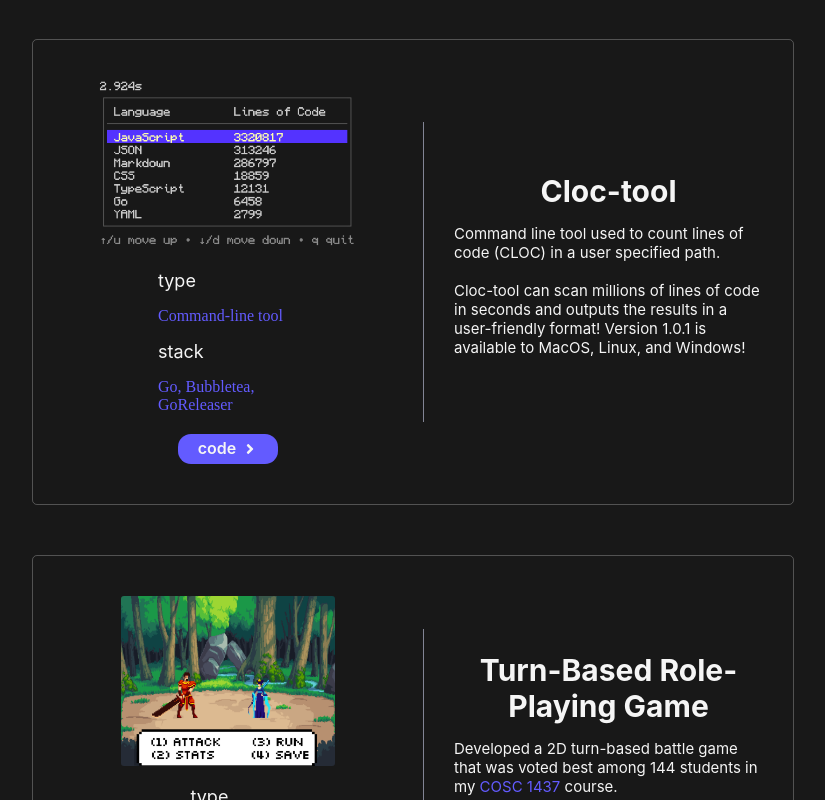
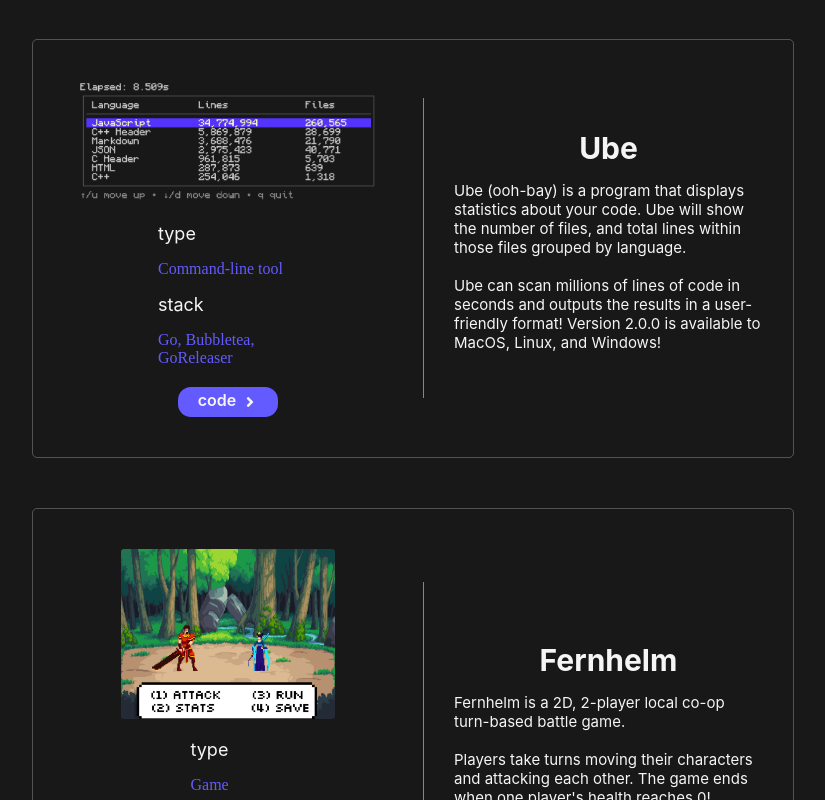
Before and after one commit to ramirezfernando/fernandoramirez.me, a React (Vite) app: page /projects in a window 1280 px wide. Shown: the part 1040-1840 px from the top of the page, without its empty margins (227-1052 px from the left). Built offline with nearby package versions, Linux system fonts and the light colour scheme; a web font is replaced by a local one.

Commit message:
feat: update cloc-tool and rpg projects

```diff
--- a/src/constants.tsx
+++ b/src/constants.tsx
@@ -2,7 +2,7 @@ import React from "react";
 import GoGo from '../src/assets/gogo.png'
 import CoCo from '../src/assets/coco.png'
 import RPG from '../src/assets/rpg.png'
-import ClocTool from '../src/assets/cloc-tool.png'
+import Ube from '../src/assets/ube.png'
 
 export const DARK_GRAY = '#828494';
 export const PURPLE = '#635bff';
@@ -89,22 +89,22 @@ export const projectInfo: Project[] = [
 
     {
       color: DARK_GRAY,
-      image: ClocTool,
-      name: 'Cloc-tool',
+      image: Ube,
+      name: 'Ube',
       type: 'Command-line tool',
       stack: 'Go, Bubbletea, GoReleaser',
       description: (
       <span>
-          Command line tool used to count lines of code (CLOC) in a user specified path.
+          Ube (ooh-bay) is a program that displays statistics about your code. Ube will show the number of files, and total lines within those files grouped by language.
           <br />
           <br />
-          Cloc-tool can scan millions of lines of code in seconds and outputs the results in a user-friendly format! Version 1.0.1 is available to MacOS, Linux, and Windows!
+          Ube can scan millions of lines of code in seconds and outputs the results in a user-friendly format! Version 2.0.0 is available to MacOS, Linux, and Windows!
       </span>
     ),
     buttons: [
       {
           name: 'code',
-          link: 'https://github.com/ramirezfernando/cloc-tool',
+          link: 'https://github.com/ramirezfernando/ube',
       },
     ],
   },
@@ -112,31 +112,22 @@ export const projectInfo: Project[] = [
     {
         color: DARK_GRAY,
         image: RPG,
-        name: 'Turn-Based Role-Playing Game',
+        name: 'Fernhelm',
         type: 'Game',
         stack: 'C++, SDL2',
         description: (
         <span>
-            Developed a 2D turn-based battle game that was voted best among 144 students in my {' '}
-            <a
-                href='https://www.coursicle.com/uh/courses/COSC/1437/'
-                target='_blank'
-                rel='noopener noreferrer'
-                style={{ color: PURPLE }}
-            >
-            COSC 1437
-            </a>
-            {' '} course.
+            Fernhelm is a 2D, 2-player local co-op turn-based battle game.
+
             <br />
             <br />
-            I went above and beyond of the game requirements by making it 2D and
-            adding features such as view character stats, attack, run, and save progress!
+            Players take turns moving their characters and attacking each other. The game ends when one player's health reaches 0!
         </span>
       ),
       buttons: [
         {
             name: 'code',
-            link: 'https://github.com/ramirezfernando/turn-based-rpg',
+            link: 'https://github.com/ramirezfernando/fernhelm',
         },
       ],
     },
```
Also changed, not shown: src/assets/ube.png (added).
